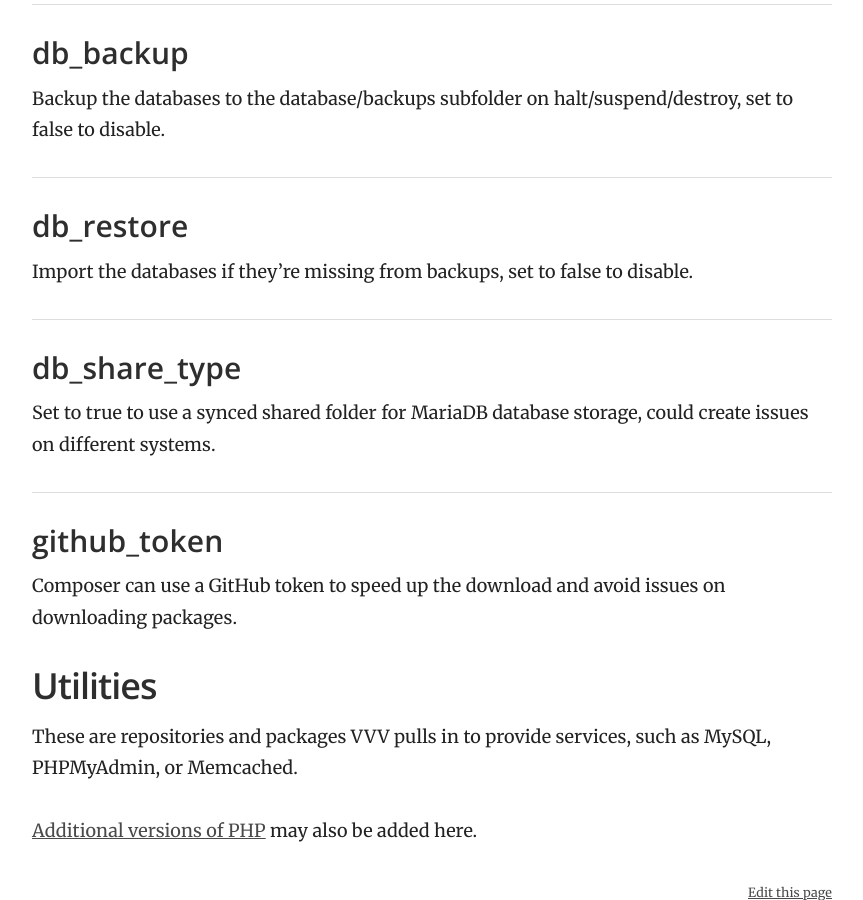
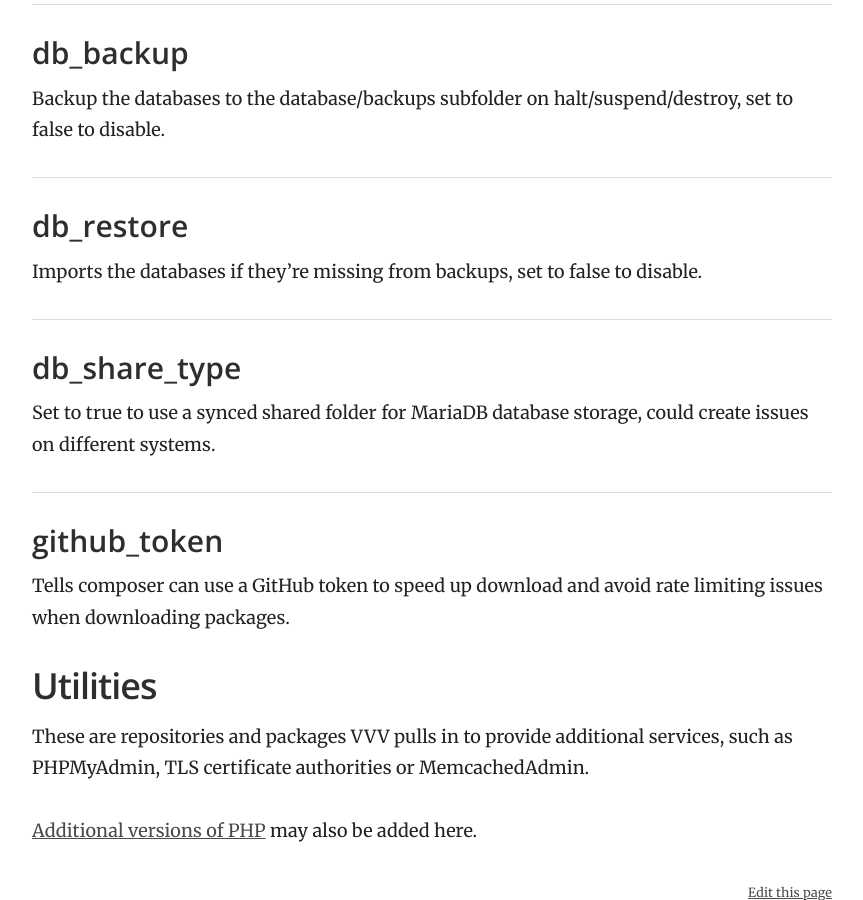
Before and after one commit to Varying-Vagrant-Vagrants/varyingvagrantvagrants.org, a Jekyll site: the page built from docs/en-US/vvv-config.yml.md, in a window 1280 px wide and 900 px high, scrolled down 4562 px. Shown: the whole window, without its empty margins (358-1221 px from the left). Built offline with Jekyll 4.4.1, drawn with Linux system fonts in a browser that asks for light colours.

Commit message:
Update vvv-config.yml.md

```diff
--- a/docs/en-US/vvv-config.yml.md
+++ b/docs/en-US/vvv-config.yml.md
@@ -161,7 +161,7 @@ Backup the databases to the database/backups subfolder on halt/suspend/destroy,
 
 ### db_restore
 
-Import the databases if they're missing from backups, set to false to disable.
+Imports the databases if they're missing from backups, set to false to disable.
 
 ### db_share_type
 
@@ -169,10 +169,10 @@ Set to true to use a synced shared folder for MariaDB database storage, could cr
 
 ### github_token
 
-Composer can use a GitHub token to speed up the download and avoid issues on downloading packages.
+Tells composer can use a GitHub token to speed up download and avoid rate limiting issues when downloading packages.
 
 ## Utilities
 
-These are repositories and packages VVV pulls in to provide services, such as MySQL, PHPMyAdmin, or Memcached.
+These are repositories and packages VVV pulls in to provide additional services, such as PHPMyAdmin, TLS certificate authorities or MemcachedAdmin.
 
 [Additional versions of PHP](adding-a-new-site/changing-php-version.md) may also be added here.
```
